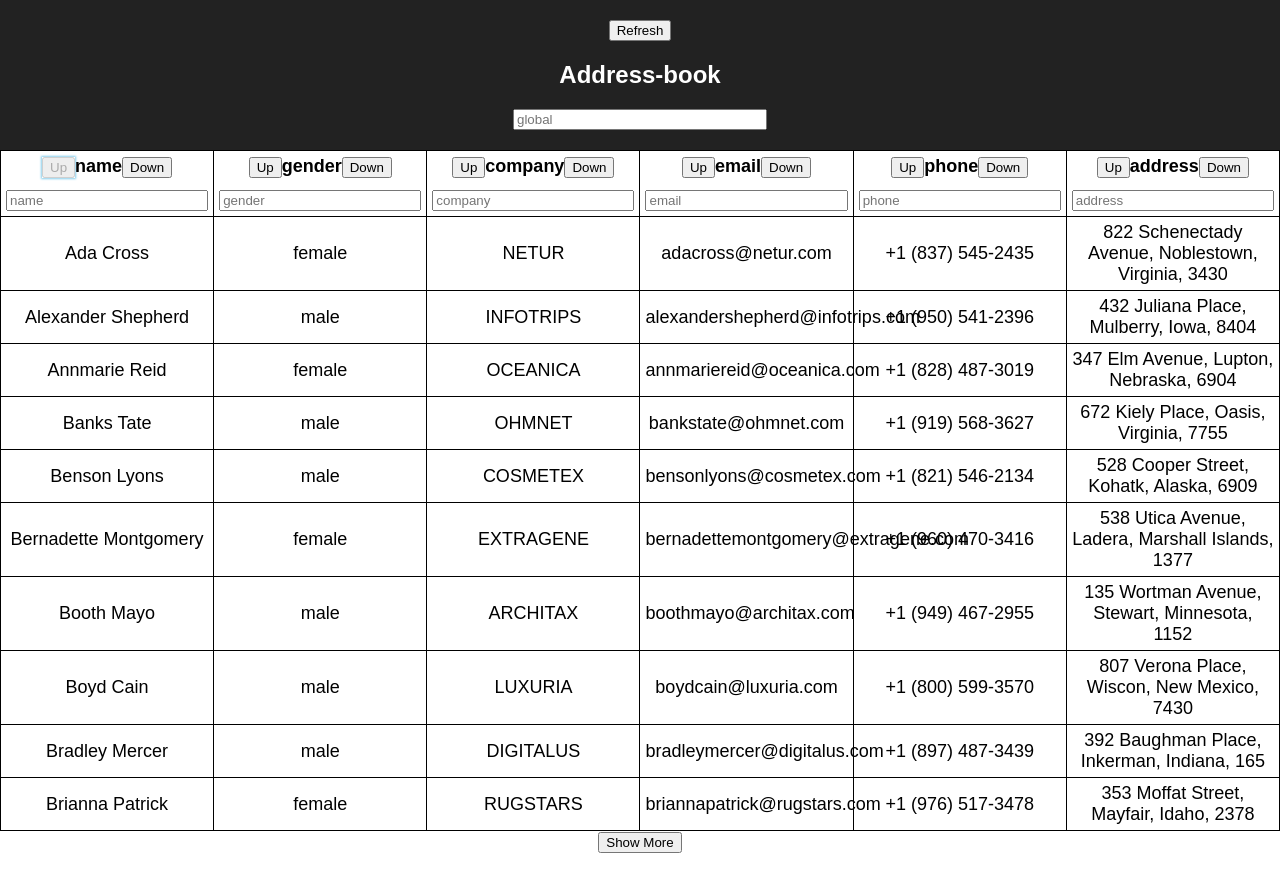
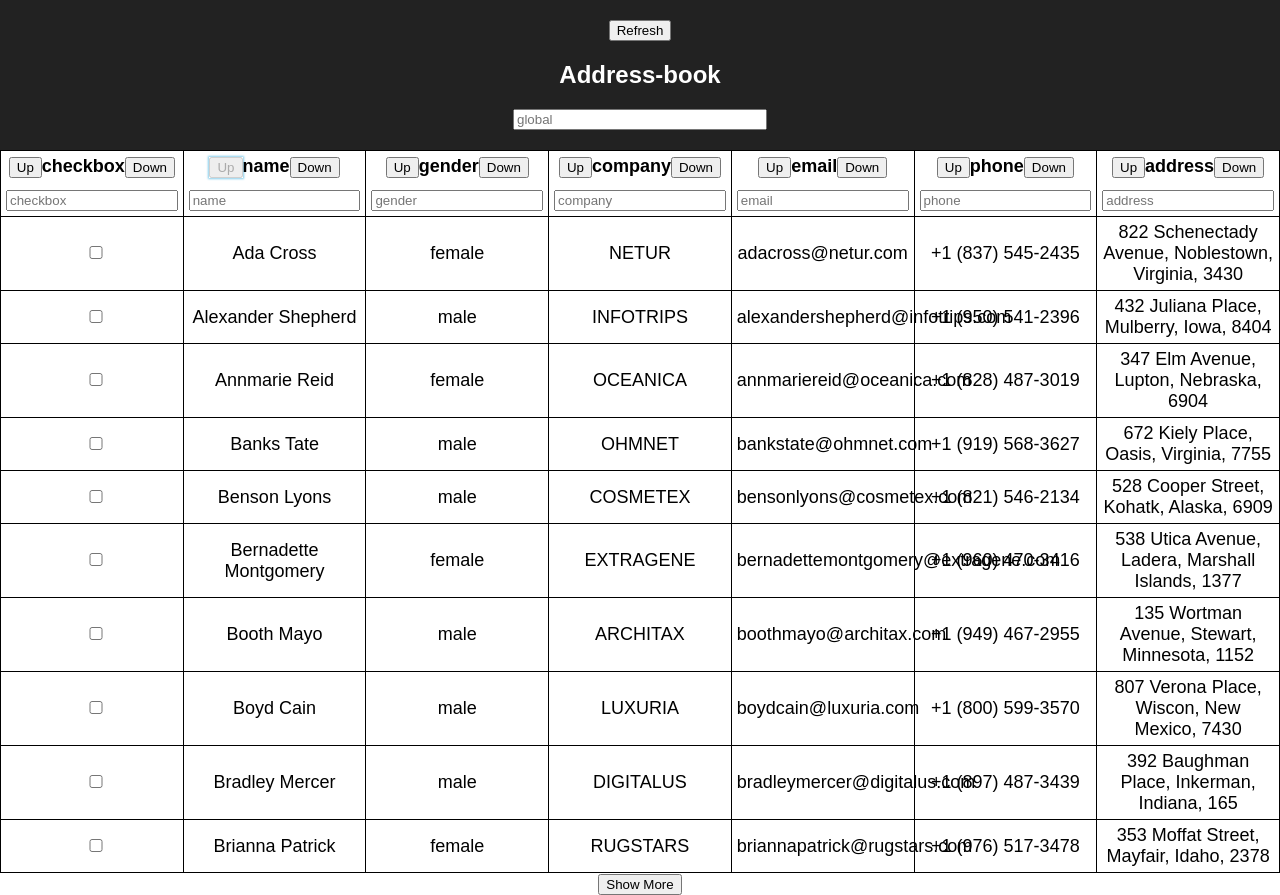
Before and after one commit to NMVikings/address-list, a React (Create React App) app: page / in a window 1280 px wide. Before the commit the page ends 853 px from the top, so only its background shows below. Built offline with nearby package versions, Linux system fonts and the light colour scheme.

Commit message:
Add checkboxes for CombineAddresses

```diff
--- a/src/actions/index.js
+++ b/src/actions/index.js
@@ -30,8 +30,14 @@ export const showMoreAddresses = (number = 10) => {
 
 export const combineAddresses = (id_list) => {
   return {
-    type: 'COMBINE_ADDRESSES',
-    id_list
+    type: 'COMBINE_ADDRESSES'
+  }
+}
+
+export const updateCombineList = (id) => {
+  return {
+    type: 'UPDATE_COMBINE_LIST',
+    id
   }
 }
 
--- a/src/components/AddressBook.jsx
+++ b/src/components/AddressBook.jsx
@@ -22,7 +22,7 @@ class AddressBook extends React.Component {
     return (
       <div>
         <table>
-          <AddressBookHeader keys={keys}/>
+          <AddressBookHeader keys={['checkbox', ...keys]}/>
           <AddressList data={visibleData}/>
         </table>
         <ShowMoreButton {...ShowMoreButtonData}>
--- a/src/components/AddressList.jsx
+++ b/src/components/AddressList.jsx
@@ -4,7 +4,7 @@ import AddressListRow from './AddressListRow';
 const AddressList = ({ data }) => {
   return (
     <tbody>
-      {data.map((item, index) => <AddressListRow key={index} data={item} />)}
+      {data.map((item, index) => <AddressListRow id={index} key={index} data={item} />)}
     </tbody>);
 }
 
--- /dev/null
+++ b/src/components/AddressListCheckbox.jsx
@@ -0,0 +1,18 @@
+import React from 'react';
+import { connect } from 'react-redux';
+import { updateCombineList } from '../actions';
+
+const AddressListCheckbox = ({ id, onClick = (e) => console.log(e.target.value) }) => {
+  return (
+    <td>
+      <input name='combine' type='checkbox' value={id} onClick={onClick} />
+    </td>
+  )
+};
+
+const mapDispatchToProps = (dispatch, { id }) => {
+  return {
+    onClick: (e) => dispatch(updateCombineList(e.target.value))
+  }
+}
+export default connect(null, mapDispatchToProps)(AddressListCheckbox);
--- a/src/components/AddressListRow.jsx
+++ b/src/components/AddressListRow.jsx
@@ -1,8 +1,11 @@
 import React from 'react';
 import AddressListItem from './AddressListItem';
-const AddressListRow = ({ data }) => {
+import AddressListCheckbox from './AddressListCheckbox';
+
+const AddressListRow = ({ id, data }) => {
   return (
     <tr>
+      <AddressListCheckbox id={id} />
       {Object.keys(data).map((item, index) => <AddressListItem text={data[item]} id={item} key={index} />)}
     </tr>
   )
--- /dev/null
+++ b/src/reducers/combineList.js
@@ -0,0 +1,13 @@
+export default (state = [], action) => {
+  switch (action.type) {
+    case 'UPDATE_COMBINE_LIST':
+      if (state.includes(action.id)) {
+        return state.filter(item => item !== action.id)
+      }
+      return [...state, action.id];
+    case 'COMBINE_ADDRESSES':
+      return [];
+    default:
+      return state;
+  }
+}
--- a/src/reducers/index.js
+++ b/src/reducers/index.js
@@ -2,9 +2,12 @@ import { combineReducers } from 'redux';
 import filters from './filters';
 import data from './data';
 import sort from './sort';
+import combineList from './combineList';
+
 
 export default combineReducers({
   data,
+  combineList,
   sort,
   filters
 });
```
